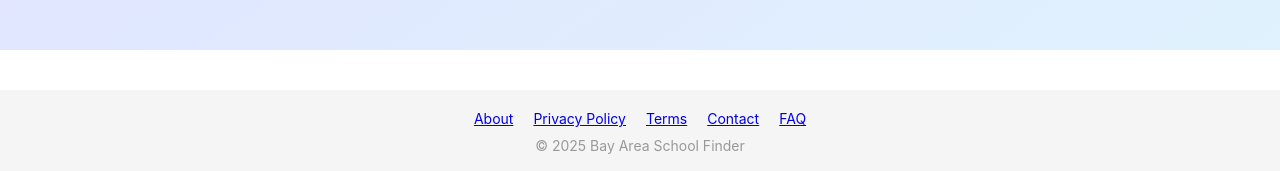
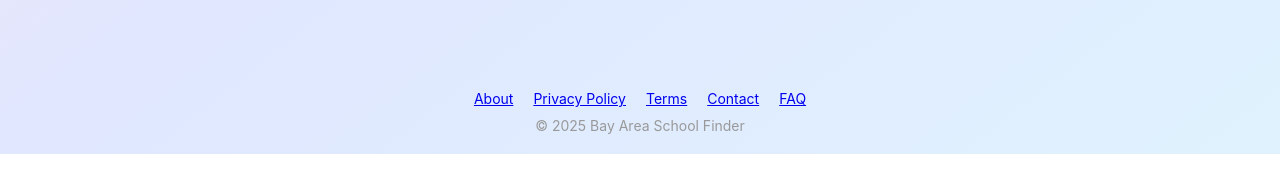
Before and after one commit to Sss236/ThinkAcademyTools, a React (Create React App) app in the folder client/: page / in a window 1280 px wide. Shown: the part 846-1017 px from the top of the page. Built offline with nearby package versions, Linux system fonts and the light colour scheme.

Commit message:
Fix: merge footer into background color

```diff
--- a/client/src/components/Footer.js
+++ b/client/src/components/Footer.js
@@ -3,10 +3,9 @@ import { Link } from "react-router-dom";
 export const Footer = () => {
   return (
     <footer style={{
-      marginTop: "40px",
+      marginTop: "20px",
       padding: "20px",
       textAlign: "center",
-      backgroundColor: "#f5f5f5",
       fontSize: "14px"
     }}>
       <div style={{ marginBottom: "10px" }}>
--- a/client/src/index.css
+++ b/client/src/index.css
@@ -1,6 +1,7 @@
 
 body {
   margin: 0;
+  background: linear-gradient(to bottom right, #ffe4e6, #e0e7ff, #e0f2fe);
   font-family: -apple-system, BlinkMacSystemFont, 'Segoe UI', 'Roboto', 'Oxygen',
     'Ubuntu', 'Cantarell', 'Fira Sans', 'Droid Sans', 'Helvetica Neue',
     sans-serif;
--- a/client/src/pages/HomePage.js
+++ b/client/src/pages/HomePage.js
@@ -37,7 +37,7 @@ export const HomePage = () => {
   return (
     <div style={{
       minHeight: "100vh",
-      background: "linear-gradient(to bottom right, #ffe4e6, #e0e7ff, #e0f2fe)",
+      // background: "linear-gradient(to bottom right, #ffe4e6, #e0e7ff, #e0f2fe)",
       padding: "3rem 1.5rem",
       display: "flex",
       justifyContent: "center",
```
